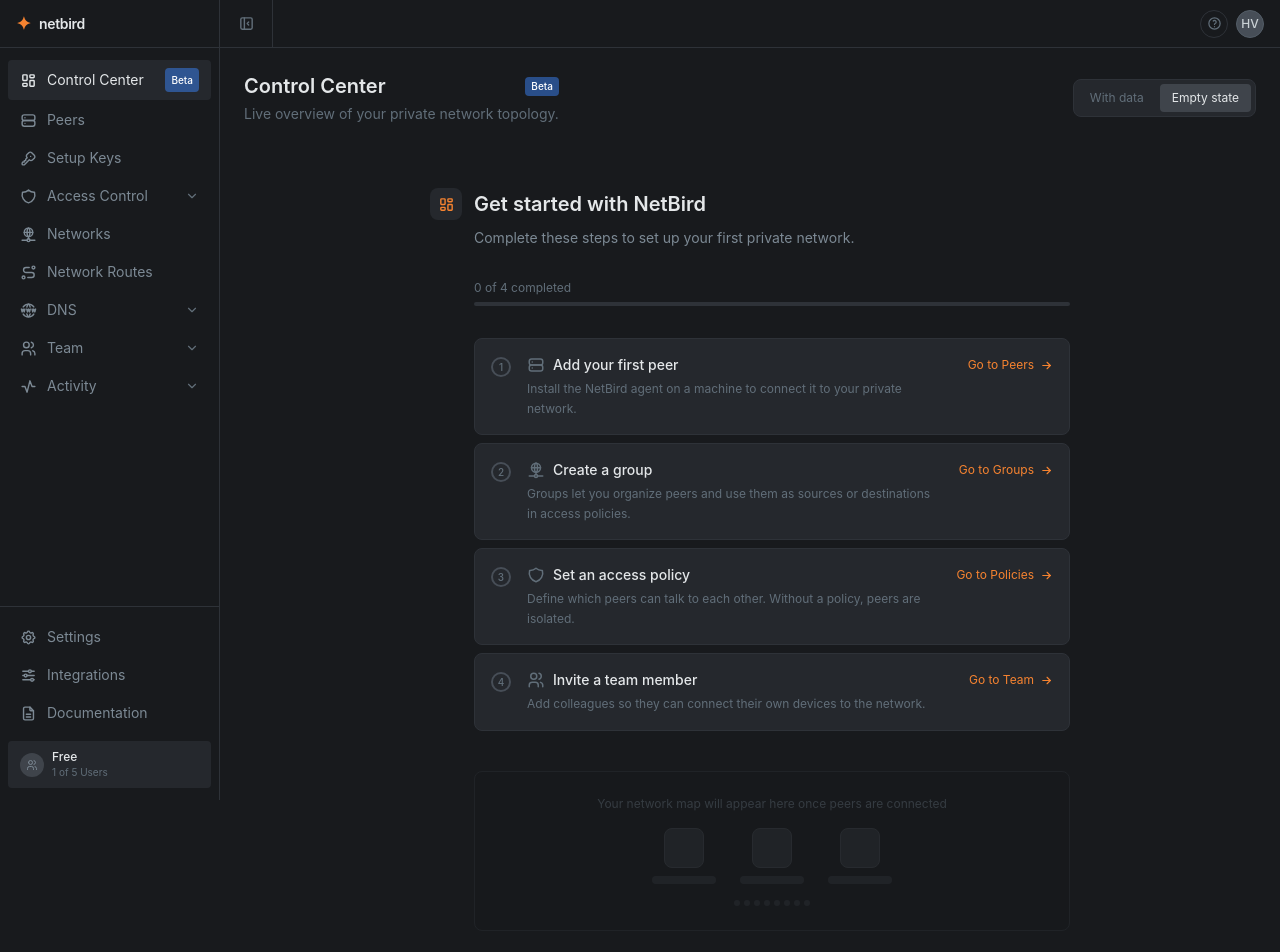
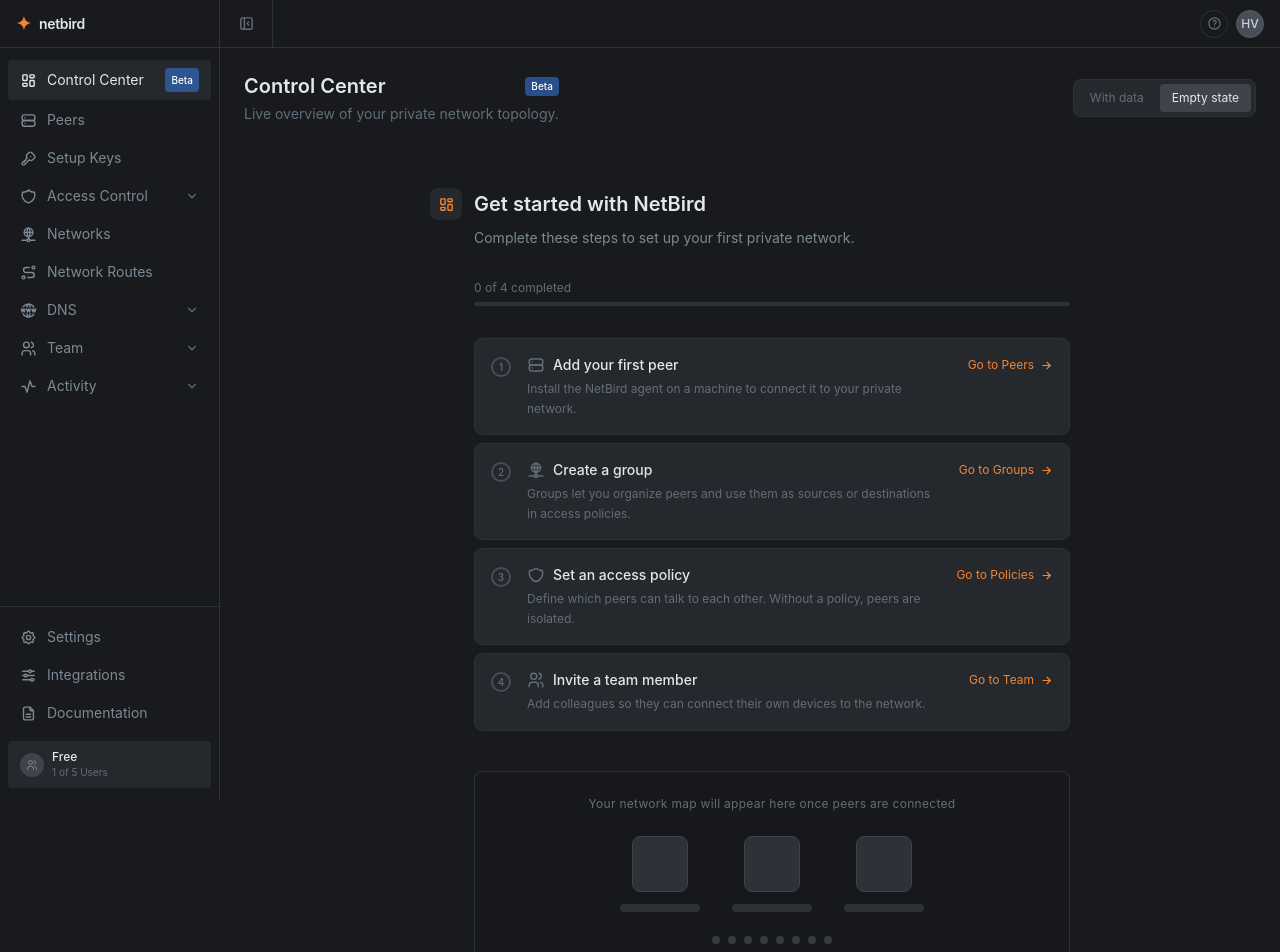
Before and after one commit to heliavz/netbird-dashboard, a React (Vite) app: page / in a window 1280 px wide. Shown: the top 952 px of the page. Built offline with nearby package versions, Linux system fonts and the light colour scheme.

Commit message:
improve ghost network map visibility in control center empty state

```diff
--- a/src/components/control-center/GettingStartedChecklist.tsx
+++ b/src/components/control-center/GettingStartedChecklist.tsx
@@ -180,21 +180,21 @@
       </div>
 
       {/* Ghost network map preview */}
-      <div className="ml-11 mt-10 rounded-lg border border-nb-gray-900 bg-nb-gray-960 p-6 opacity-40 select-none">
-        <p className="text-xs text-nb-gray-500 mb-4 text-center">
+      <div className="ml-11 mt-10 rounded-lg border border-nb-gray-900 bg-nb-gray-960 p-6 select-none">
+        <p className="text-xs text-nb-gray-500 mb-6 text-center tracking-wide">
           Your network map will appear here once peers are connected
         </p>
-        <div className="flex items-center justify-center gap-6">
+        <div className="flex items-center justify-center gap-8">
           {["peer-1", "peer-2", "peer-3"].map((p) => (
-            <div key={p} className="flex flex-col items-center gap-2">
-              <div className="w-10 h-10 rounded-lg bg-nb-gray-900 border border-nb-gray-800" />
-              <div className="h-2 w-16 rounded bg-nb-gray-900" />
+            <div key={p} className="flex flex-col items-center gap-3">
+              <div className="w-14 h-14 rounded-lg bg-nb-gray-900 border border-nb-gray-800" />
+              <div className="h-2 w-20 rounded bg-nb-gray-900" />
             </div>
           ))}
         </div>
-        <div className="flex items-center justify-center gap-1 mt-4">
+        <div className="flex items-center justify-center gap-2 mt-6">
           {[...Array(8)].map((_, i) => (
-            <div key={i} className="w-1.5 h-1.5 rounded-full bg-nb-gray-900" />
+            <div key={i} className="w-2 h-2 rounded-full bg-nb-gray-850" />
           ))}
         </div>
       </div>
```
Also changed, not shown: screenshots/control-center-empty.png.
